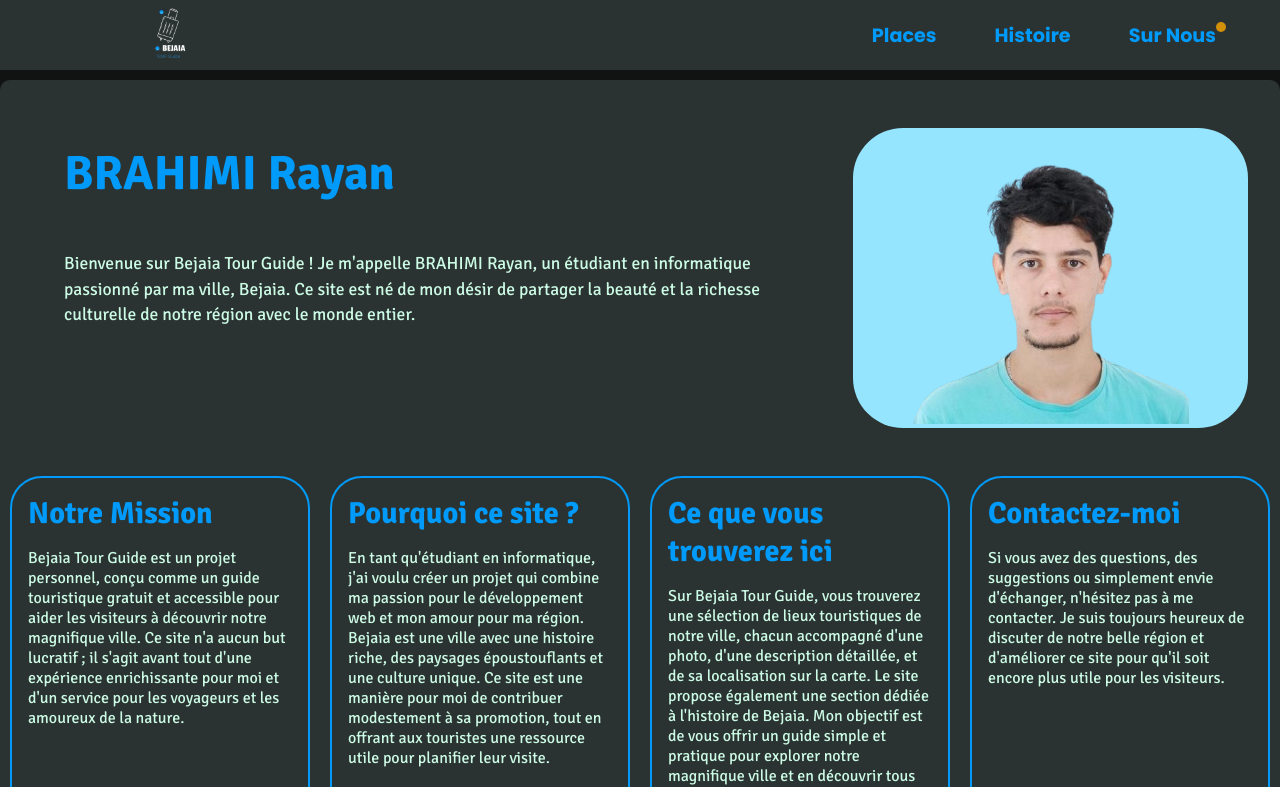
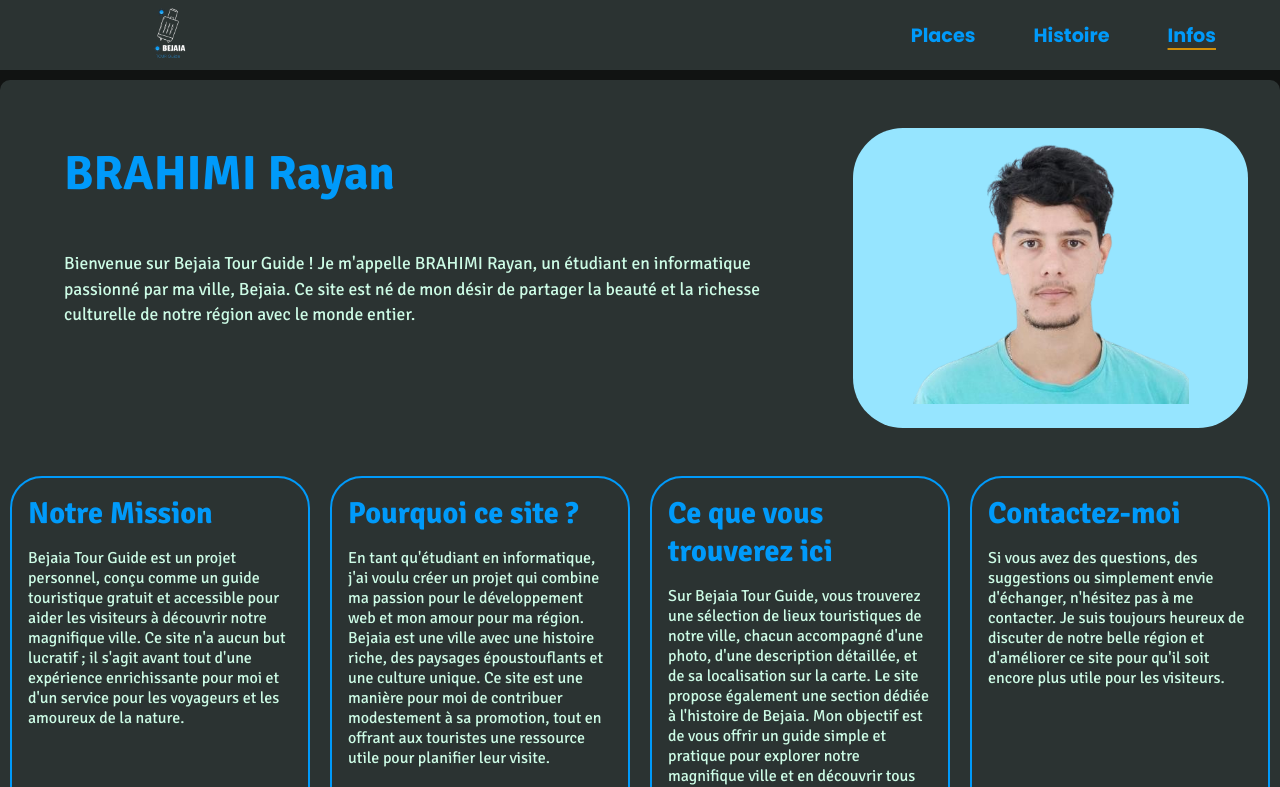
Before and after one commit to BrahimiRayan/Bejaia-Tour-Guide, a Vue app: page /AboutUs in a window 1280 px wide. Shown: the top 787 px of the page. Built offline with nearby package versions, Linux system fonts and the light colour scheme.

Commit message:
changing

```diff
--- a/index.html
+++ b/index.html
@@ -4,6 +4,7 @@
     <meta charset="UTF-8">
     <link rel="icon" href="/favicon.png">
     <meta name="viewport" content="width=device-width, initial-scale=1.0">
+    <meta name="keywords" content="Bejaia tour guide , Bejaia tour ,Bejaia Guide,tourisme, Béjaïa, guide touristique, attractions, histoire, Algérie, Kheratta, randonnée, plage, monuments">
     <title>Bejaia Tour Guide</title>
   </head>
   <body>
--- a/src/App.vue
+++ b/src/App.vue
@@ -6,7 +6,7 @@
             <ul>
                 <li><RouterLink class="link" to="/">Places</RouterLink></li>
                 <li><RouterLink class="link" to="/Histoire">Histoire</RouterLink></li>
-                <li><RouterLink class="link" to="/AboutUs">Sur Nous</RouterLink></li>
+                <li><RouterLink class="link" to="/AboutUs">Infos</RouterLink></li>
             </ul>
         </nav>
 
@@ -36,6 +36,14 @@ import Footer from '@/components/Footer.vue'
     text-decoration : none;
     font-weight: 700;
     padding-left: 26px;
+}
+
+.router-link-active{
+    text-decoration: underline;
+    text-underline-offset: 6px;
+    text-decoration-thickness: 2px;
+    text-decoration-color: rgb(210, 143, 8);
+    position: relative;
 }
 
 header{
--- a/src/assets/main.css
+++ b/src/assets/main.css
@@ -50,18 +50,3 @@ main{
         border-radius: 0px;
     }
 }
-
-.router-link-active{
-    position: relative;
-}
-
-.router-link-active::after{
-    content: '';
-    width: 10px;
-    height: 10px;
-    border-radius: 50%;
-    background: rgb(210, 143, 8);
-    position: absolute;
-    top: 0;
-    left:100% ;
-}
--- a/src/components/Footer.vue
+++ b/src/components/Footer.vue
@@ -3,10 +3,10 @@
         <div class="contact">
             <h1>Contacts</h1>
             <ul>
-                <li><a :href="fb"><IcFacebookTag class="icon"/><p>Facebook</p></a></li>
-                <li><a :href="`to:${email}`"><SiMinutemailer class="icon"/><p>Email</p></a></li>
-                <li><a :href="`phone:${phone}`"><MdOutlinedAddIcCall class="icon"/><p>Telephone</p></a></li>
-                <li><a :href="linkdin"><AkLinkedinV1Fill class="icon"/><p>linkedin</p></a></li>
+                <li><a :href="fb" target="_blank"><IcFacebookTag class="icon"/><p>Facebook</p></a></li>
+                <li><a :href="`to:${email}`" target="_blank"><SiMinutemailer class="icon"/><p>Email</p></a></li>
+                <li><a :href="`phone:${phone}`" target="_blank"><MdOutlinedAddIcCall class="icon"/><p>Telephone</p></a></li>
+                <li><a :href="linkdin" target="_blank"><AkLinkedinV1Fill class="icon"/><p>linkedin</p></a></li>
             </ul>
         </div>
 
--- a/src/views/AboutUs.vue
+++ b/src/views/AboutUs.vue
@@ -109,8 +109,6 @@
     }
     .imageHolder img{
         width: 70%;
-        margin-top: 20px;
-
     }
     .Text{
         /* border: 1px solid lime; */
--- a/src/views/Places.vue
+++ b/src/views/Places.vue
@@ -79,7 +79,7 @@ onMounted(() => {
     width: 95%;
     height: max-content;
     padding: 10px;
-    border: 4px solid var(--secondaryColor);
+    border: 3px solid var(--secondaryColor);
     border-radius: 12px;
     margin: 12px auto;
     position :relative;
@@ -95,7 +95,8 @@ onMounted(() => {
 }
 
 .phone-place-description h2 {
-    font-size: 2rem;
+    font-size: 1.4rem;
+    font-weight: 900;
     color: var(--secondaryColor);
     display: flex;
     flex-direction: column;
@@ -131,7 +132,7 @@ onMounted(() => {
     width: 95%;
     height: max-content;
     padding: 10px;
-    border: 4px solid var(--secondaryColor);
+    border: 3px solid var(--secondaryColor);
     border-radius: 12px;
     display: grid;
     grid-template-columns: 45% 55%;
@@ -147,7 +148,7 @@ onMounted(() => {
     width: 95%;
     height: max-content;
     padding: 10px;
-    border: 4px solid var(--secondaryColor);
+    border: 3px solid var(--secondaryColor);
     border-radius: 12px;
     display: grid;
     grid-template-columns: 55% 45%;
@@ -164,6 +165,7 @@ onMounted(() => {
 
 .places .placeHolder-left .placeImg img {
     width: 99%;
+    max-height: 480px;
     border: 1px solid rgb(226, 228, 226);
     border-radius: 8px;
 }
@@ -171,23 +173,25 @@ onMounted(() => {
 
 .places .placeHolder .placeImg img {
     width: 99%;
+    max-height: 480px;
     border: 1px solid rgb(116, 167, 116);
     border-radius: 8px;
 }
 
 .place-description h2 {
-    font-size: 2.9rem;
+    font-size: 1.8rem;
     color: var(--secondaryColor);
     display: flex;
+    font-weight: 900;
     flex-direction: column;
     gap: 8px;
 }
 
 
 .place-description p {
-    margin: 10% auto;
+    margin: 3% auto;
     line-height: 2rem;
-    font-size: 1.3rem;
+    font-size: 1.2rem;
     padding-right: 1rem;
     color: var(--mainTextcolor);
 }
```
Also changed, not shown: public/Almoravides.jpg (renamed from src/assets/pics/Almoravides.jpg), 16 other files (tests, documents, lock files or other folders).
